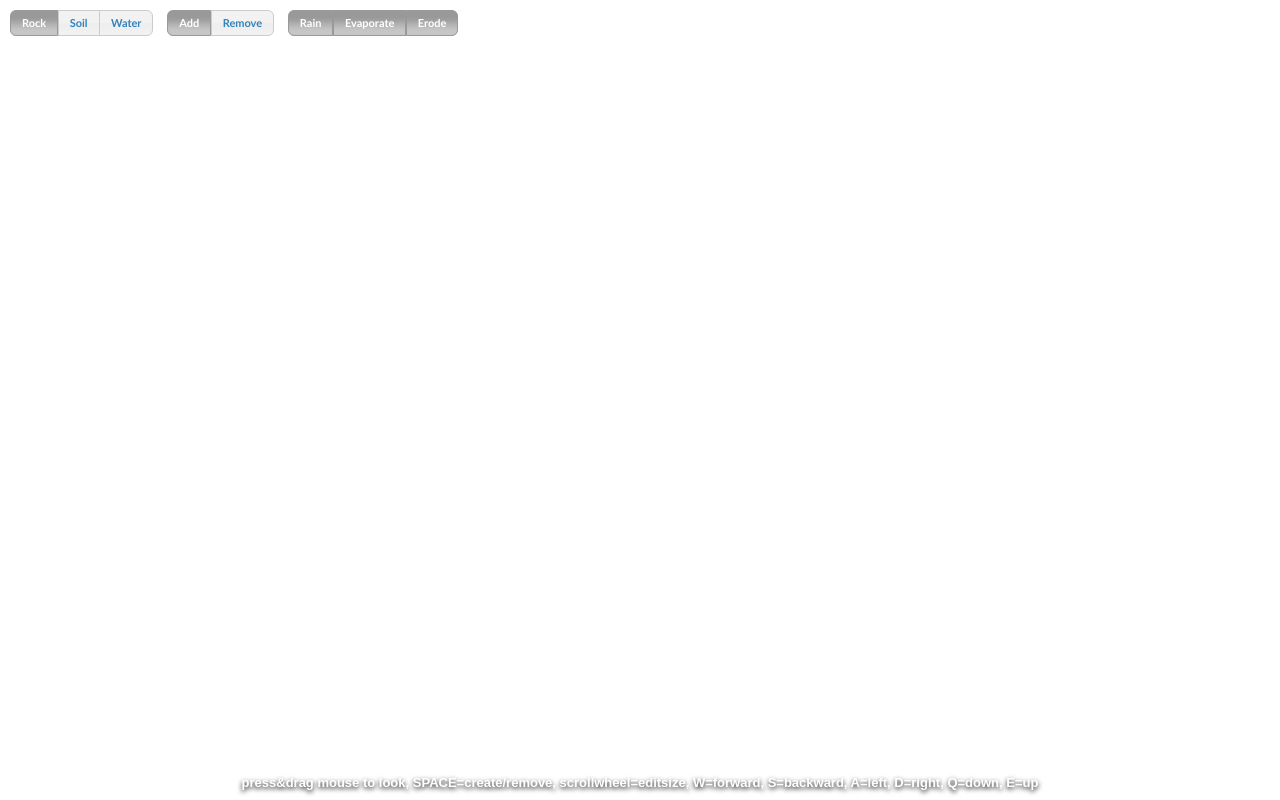
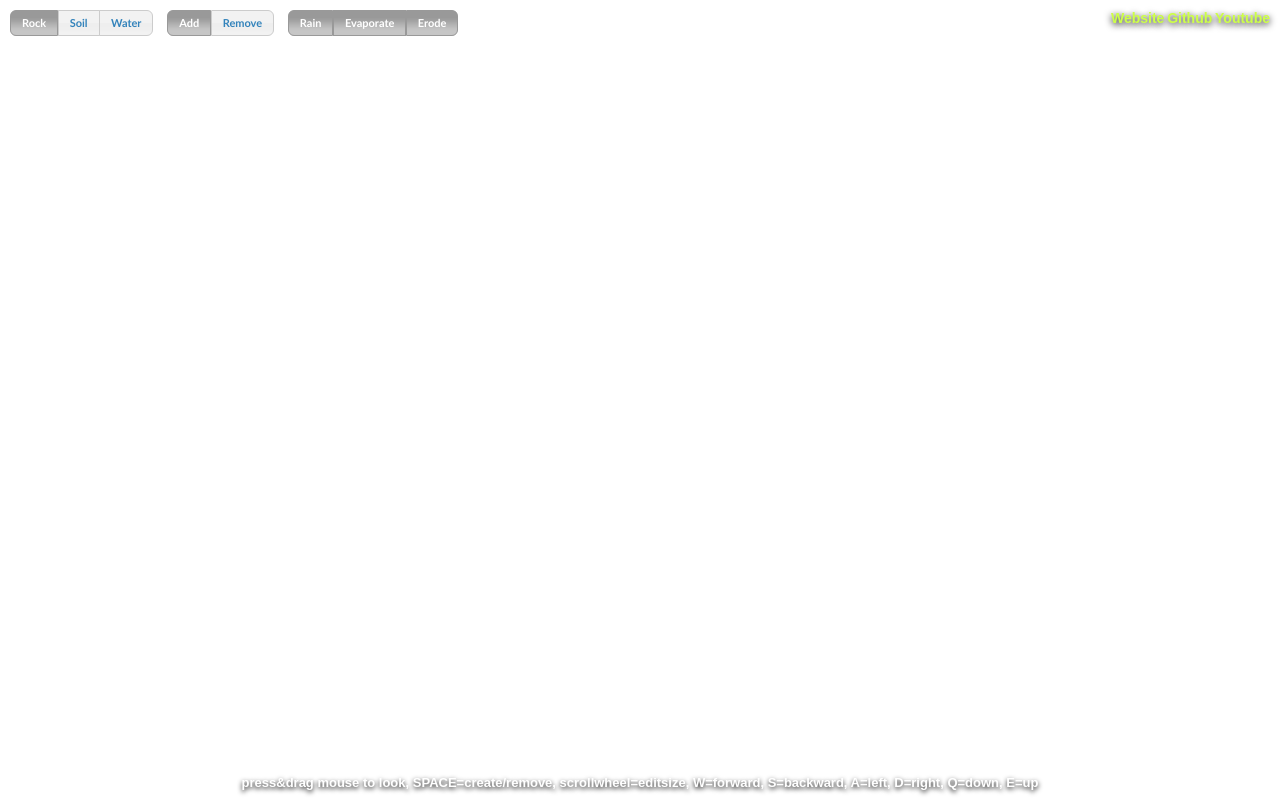
Before and after one commit to pyalot/craftscape, a plain HTML site: page index.html in a window 1280 px wide. Drawn offline with Linux system fonts and the light colour scheme; no server answers.

Commit message:
added github, blog and youtube links

```diff
--- a/index.html
+++ b/index.html
@@ -51,6 +51,9 @@
             </div>
         </div>
         <div id="share">
+            <a href="http://codeflow.org/entries/2011/nov/10/webgl-gpu-landscaping-and-erosion/">Website</a>
+            <a href="https://github.com/pyalot/craftscape">Github</a>
+            <a href="http://www.youtube.com/watch?v=CWD3cpWTgeU">Youtube</a>
             <span  class='st_reddit_hcount' displayText='Reddit'></span><span  class='st_twitter_hcount' displayText='Tweet'></span><span  class='st_stumbleupon_hcount' displayText='StumbleUpon'></span><span  class='st_plusone_hcount' ></span>
             <script type="text/javascript">var switchTo5x=true;</script><script type="text/javascript" src="http://w.sharethis.com/button/buttons.js"></script><script type="text/javascript">stLight.options({publisher:'5871d414-1403-44e1-84ad-d9788b4c19b2'});</script>
         </div>
--- a/style.css
+++ b/style.css
@@ -26,6 +26,18 @@ canvas{
     position: fixed;
     top: 10px;
     right: 10px;
+}
+
+#share a{
+    color: #cdff48;
+    font-weight: bold;
+    font-size: 14px;
+    text-decoration: none;
+    text-shadow: black 0px 2px 7px;
+}
+
+#share a:hover{
+    color: #ffca57;
 }
 
 div.set{
```
